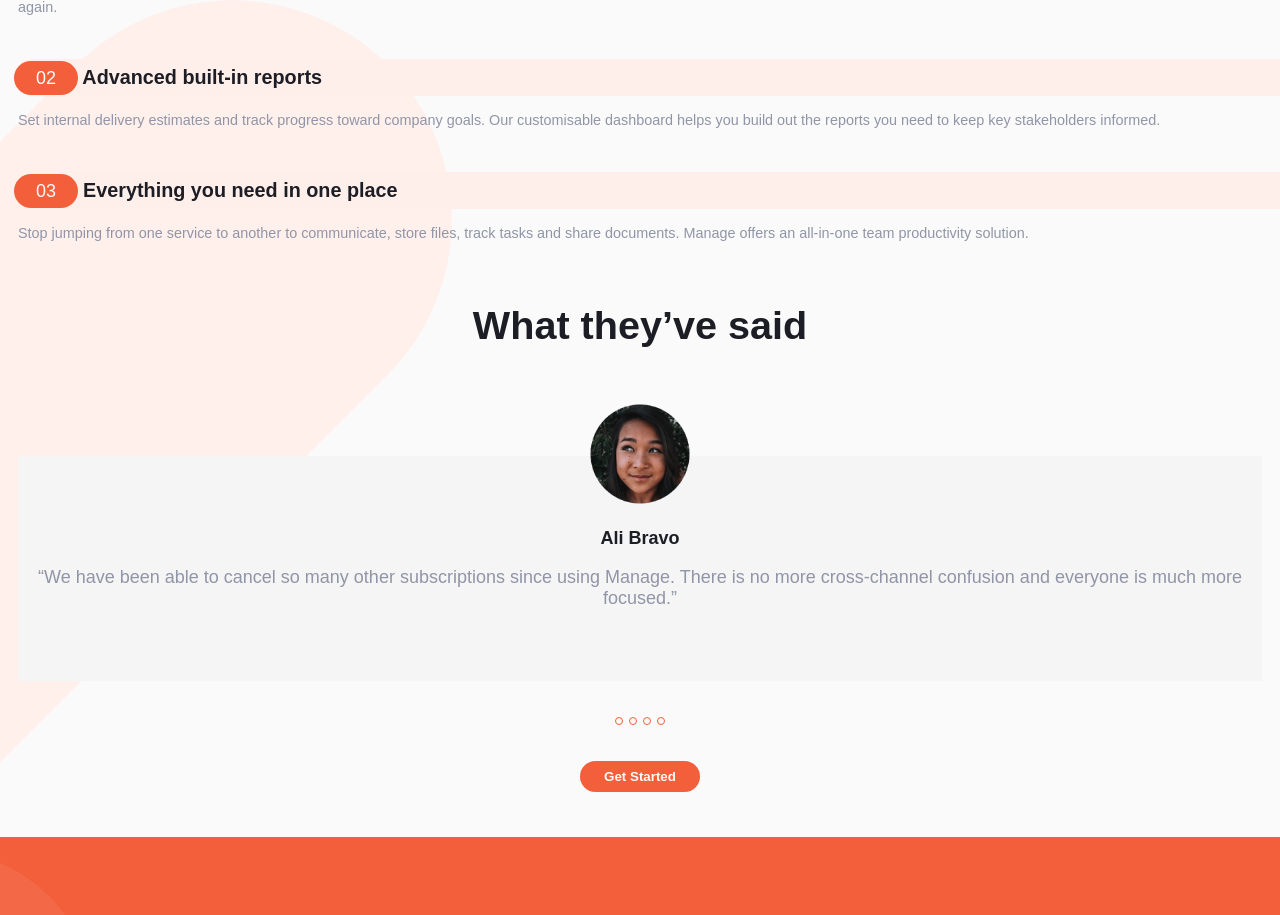
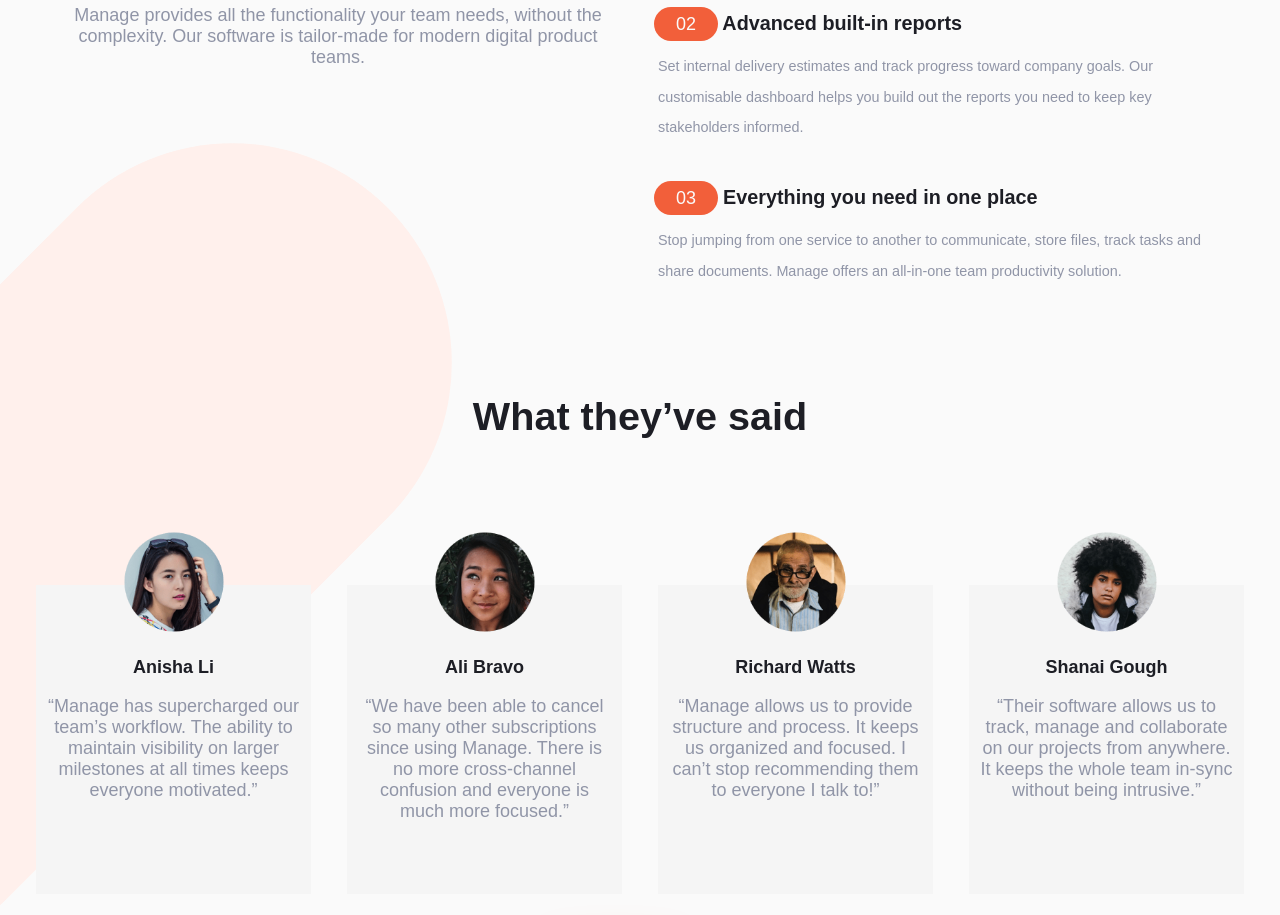
Before and after one commit to Pleopleq/manage-landing-page, a plain HTML site: page index.html in a window 1280 px wide. Shown: the part 875-1790 px from the top of the page. Drawn offline with Linux system fonts and the light colour scheme; a web font is replaced by a local one.

Commit message:
add style to 'functions' and ' 'quotes' sections

```diff
--- a/index.html
+++ b/index.html
@@ -35,7 +35,7 @@
 </nav>
     <!-- GRAPHS -->
 
-  <section class="blockHero">
+  <main class="blockHero">
     <img src="./images/illustration-intro.svg" alt="graphs header" class="blockHero__hero">
 
     <!-- CALL TO ACTION -->
@@ -48,7 +48,7 @@
   </p>
   <button class="blockCTA__getStarted">Get Started</button>
   </section>
-</section>
+</main>
     <!-- FUNCTION OF PRODUCT -->
 
   <section class="blockFunctions">
@@ -59,6 +59,7 @@
     product teams.
     </p>
 
+  <div class="desktop-first">
     <h3 class="blockFunctions__function">
       <span class="blockFunctions__function-number">01</span>
       Track company-wide progress
@@ -68,7 +69,9 @@
       tracking progress at the milestone level all the way done to the
       smallest of details. Never lose sight of the bigger picture again.
     </p>
+  </div>
 
+  <div class="desktop-second">
     <h3 class="blockFunctions__function">
       <span class="blockFunctions__function-number">02</span>
       Advanced built-in reports
@@ -78,7 +81,9 @@
       goals. Our customisable dashboard helps you build out the reports
       you need to keep key stakeholders informed.
     </p>
+  </div>
 
+  <div class="desktop-third">
     <h3 class="blockFunctions__function">
       <span class="blockFunctions__function-number">03</span>
       Everything you need in one place
@@ -88,7 +93,8 @@
       track tasks and share documents. Manage offers an all-in-one team
       productivity solution.
     </p>
-  </section>
+  </div>
+</section>
 
   <!-- CUSTOMER QUOTES -->
 
--- a/styles/sass/functions.scss
+++ b/styles/sass/functions.scss
@@ -2,17 +2,29 @@
 
 .blockFunctions{
     display: grid;
+    @media (min-width: 1024px) {
+        grid-template-columns: 1fr 1fr;
+        margin-top: 4rem;
+    }
     .blockFunctions__title{
         text-align: center;
         font-size: 1.8rem;
         color:$dark-blue;
         padding: 2rem 3.5rem 0.5rem 3.5rem;
+        @media (min-width: 1024px) {
+            padding: 0rem 3.5rem 0.5rem 3.5rem;
+        }
     }
     .blockFuntions__differentAbout{
         text-align: center;
         font-weight: 400;
         color: $dark-grayish-blue;
         padding: 1.5rem;
+        @media (min-width: 1024px) {
+            padding-top: 0;
+            padding-left: 3.5rem;
+            grid-row-start: 2;
+        }
     }
     .blockFunctions__function{
         background-color: $very-pale-red;
@@ -23,6 +35,9 @@
         border-bottom-left-radius:2rem;
         color:$very-dark-blue;
         margin-left:0.8rem;
+            @media (min-width: 1024px) {
+                background-color: transparent;
+            }
         .blockFunctions__function-number{
             color: $very-light-gray;
             text-align: inline;
@@ -42,3 +57,10 @@
         padding: 0.5rem 3rem 2rem 1rem;
     }
 }
+
+.desktop-third{
+    @media (min-width: 1024px) {
+        grid-row-start: 3;
+        grid-column-start: 2;
+    }
+}
--- a/styles/sass/navbar.scss
+++ b/styles/sass/navbar.scss
@@ -11,6 +11,8 @@
     border-radius: 2rem;
     border: none;
     display: none;
+    -webkit-box-shadow: -25px 5px 48px -8px  $bright-red;
+    box-shadow: -25px 5px 48px -8px  $bright-red;
     @media (min-width: 1024px) {
         display: flex;
         grid-area: right;
--- a/styles/sass/quotes.scss
+++ b/styles/sass/quotes.scss
@@ -7,6 +7,12 @@
     grid-template-rows: 1fr;
     position: relative;
     margin: 1rem 1rem 2.5rem 1rem;
+    @media (min-width: 1024px) {
+        grid-template-rows: 0.5fr 1fr ;
+        grid-template-columns: 1fr 1fr 1fr 1fr;
+        margin-top: 4rem;
+        margin-bottom: 8rem;
+    }
     .blockQuotes__title{
         grid-row-start: 1;
         text-align: center;
@@ -14,6 +20,11 @@
         font-weight: bolder;
         padding-bottom: 6rem;
         color: $very-dark-blue;
+        @media (min-width: 1024px) {
+            grid-column-start: 1;
+            grid-column-end: 5;
+            grid-row-start: 1;
+        }
     }
 
     //Dot slider styles
@@ -27,6 +38,9 @@
         margin: 0 auto;
         margin-bottom: 2rem;
         padding: 0;
+            @media (min-width: 1024px) {
+                display: none;
+            }
         .blockQuotes__navDots-dot{
             /* Rounded border */
             border-radius: 9999px;
@@ -59,13 +73,28 @@
     }
     .blockQuotes__getStarted{
         @extend .CTAbutton;
+        @media (min-width: 1024px) {
+            grid-column-start: 1;
+            grid-column-end: 5;
+            grid-row-start: 4;
+            margin-top: 2rem;
+        }
     }
 }
+
+.active, .dot:hover {
+    background-color: $bright-red;
+}
+
 
 .blockQuote__slides{
     display: none;
     text-align: center;
+    @media (min-width: 1024px) {
+        display: grid !important;
+    }
 }
+
 
 .blockQuote{
     background-color: whitesmoke;
@@ -73,6 +102,9 @@
     text-align: center;
     padding:4rem 0.5rem 4rem 0.5rem;
     margin-bottom: 2rem;
+    @media (min-width: 1024px) {
+        margin: 1rem;
+    }
     .blockQuote__personAvatar{
         position: absolute;
         top: -1%;
@@ -89,11 +121,3 @@
         color:$dark-grayish-blue;
     }
 }
-
-.active, .dot:hover {
-    background-color: $bright-red;
-}
-
-.translateQuote{
-    background-color: red;
-}
--- a/styles/sass/util/_root.scss
+++ b/styles/sass/util/_root.scss
@@ -9,6 +9,7 @@
     font-size: $primary-font-size;
     font-family: $primary-font;
     background-color: $very-light-gray;
+    box-sizing: content-box;
     @media (min-width: 1024px) {
         font-size: 18px;
      }
@@ -27,4 +28,6 @@
     margin: 0 auto;
     border-radius: 2rem;
     border: none;
+    -webkit-box-shadow: -25px 5px 48px -9px  $bright-red;
+    box-shadow: -25px 5px 48px -9px  $bright-red;
 }
```
Also changed, not shown: app.js (line endings or trailing spaces), styles/style.css, 2 other files.
